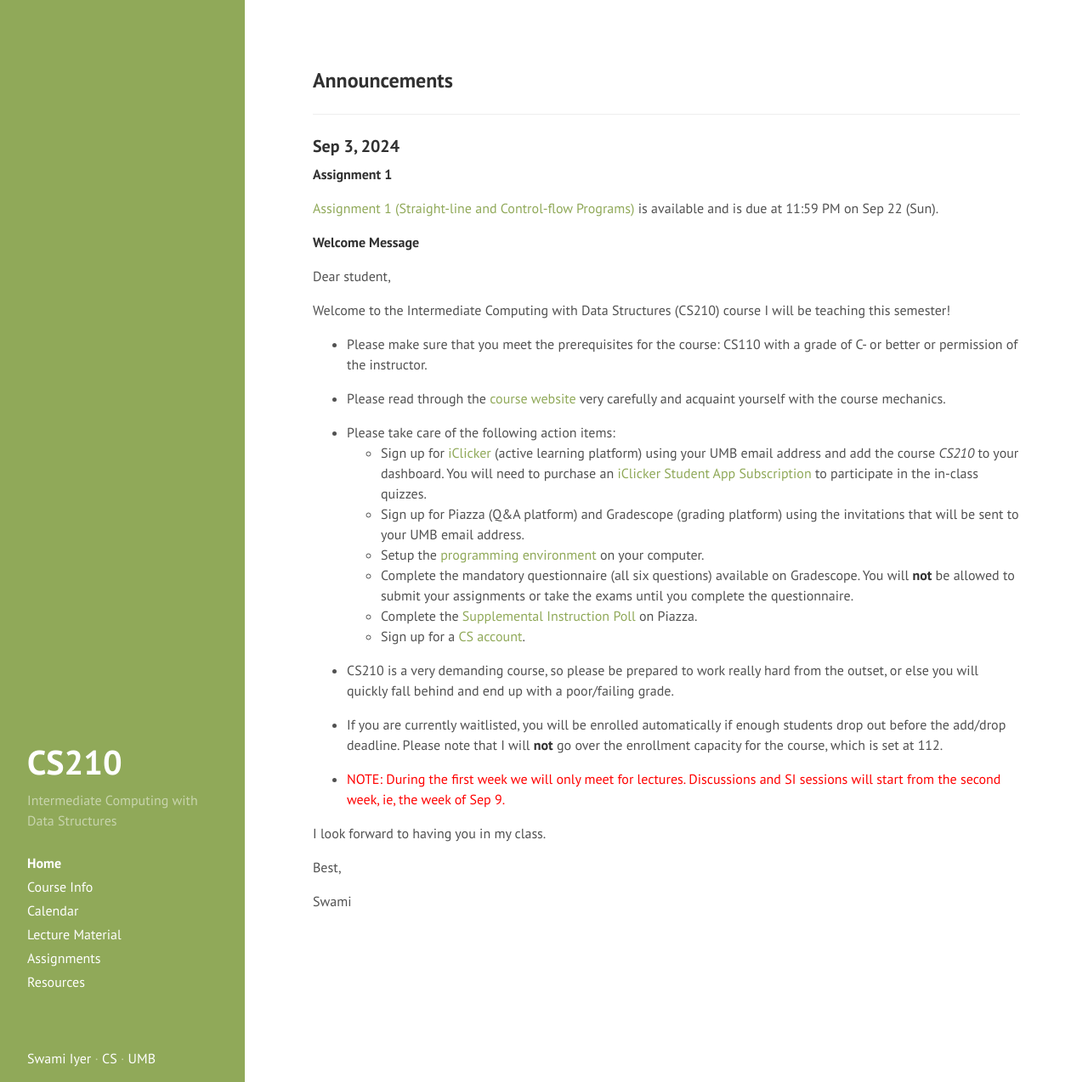
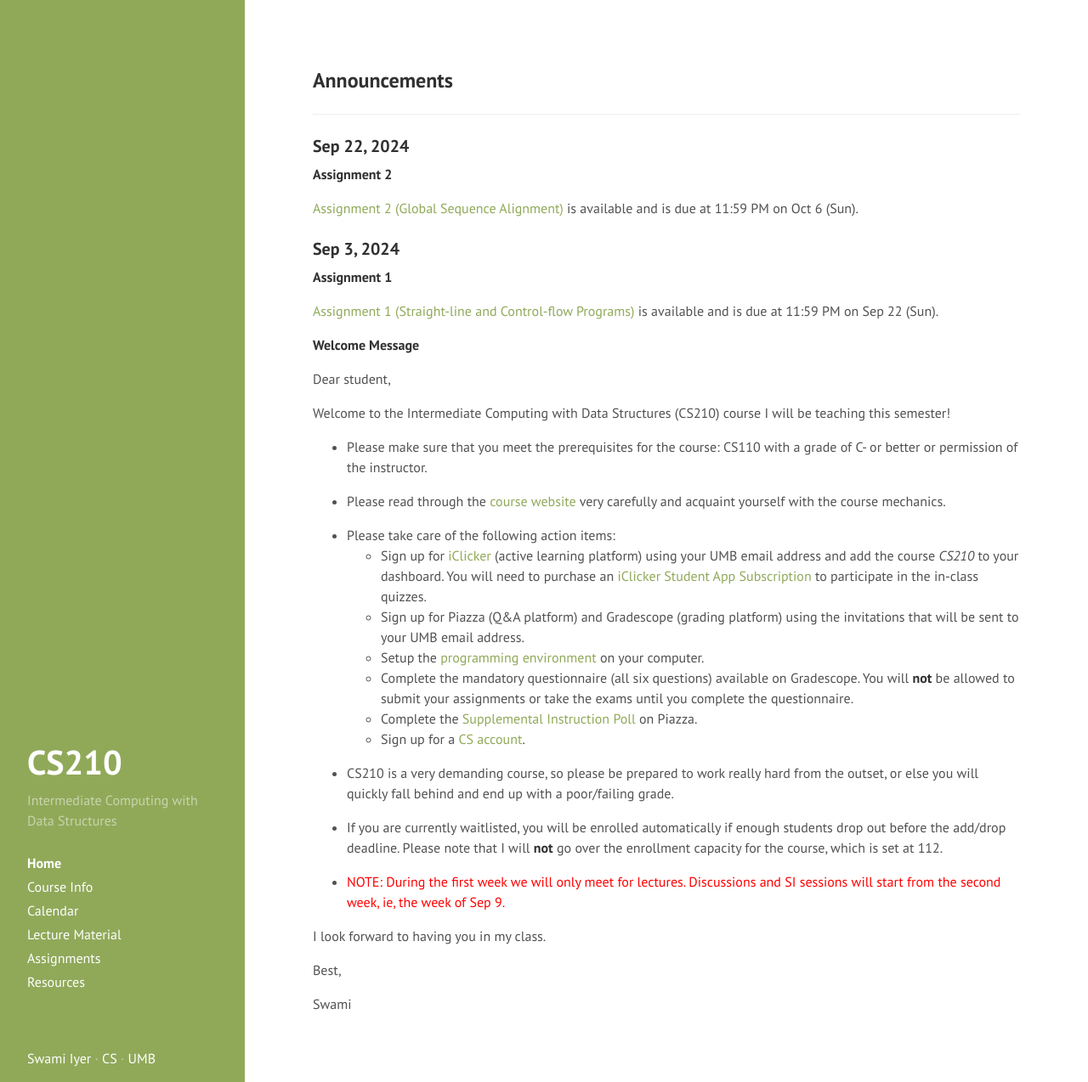
Before and after one commit to swamiiyer/swamiiyer.github.io, a Jekyll site: the page built from _pages/cs210/index.md, in a window 1280 px wide and 1274 px high. Shown: the whole window at 85% size. Built offline with Jekyll 4.4.1, drawn with Linux system fonts in a browser that asks for light colours.

Commit message:
Assignment 2 released

```diff
--- a/_pages/cs210/index.md
+++ b/_pages/cs210/index.md
@@ -4,6 +4,12 @@ layout: cs210_page
 title: Home
 order: 1
 ---
+
+### Sep 22, 2024
+
+**Assignment 2**
+
+[Assignment 2 (Global Sequence Alignment)](assignments.html) is available and is due at 11:59 PM on Oct 6 (Sun).
 
 ### Sep 3, 2024
 
```
Also changed, not shown: _pages/cs110/index.md (+6 -0 lines), _pages/cs451/index.md (+6 -0 lines).
